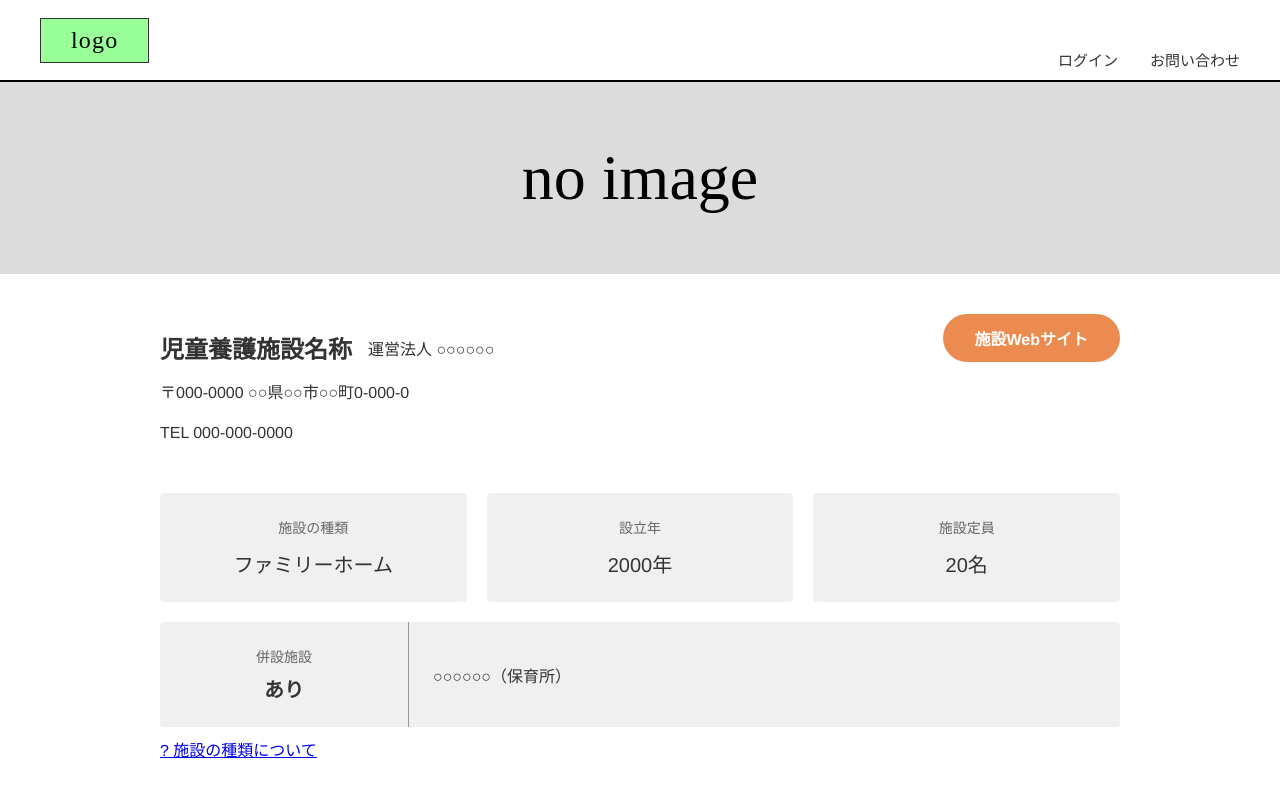
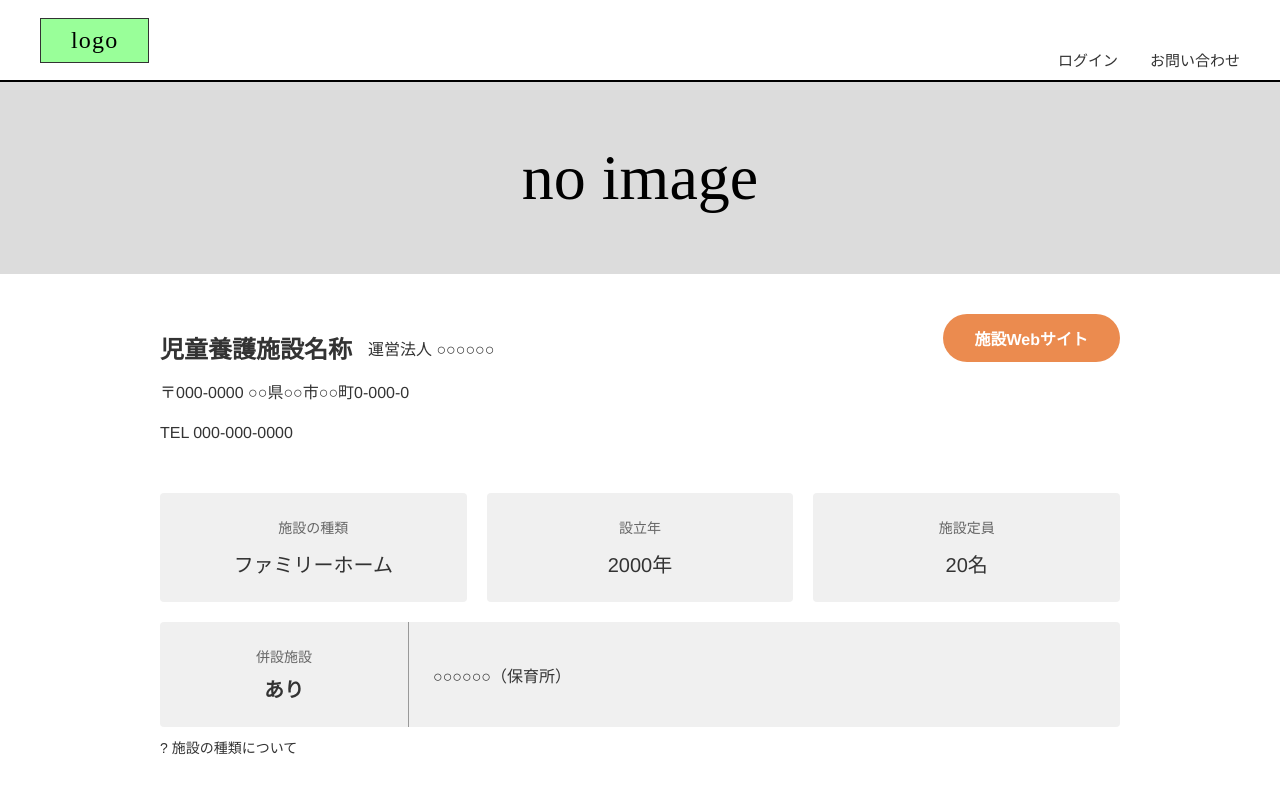
Before and after one commit to 2025-j08/front-end, a Next.js app: page /features/facilitydetail in a window 1280 px wide. Shown: the top 800 px of the page. Built offline with nearby package versions, Linux system fonts and the light colour scheme; some icons are missing; what @mui/material-nextjs would draw is missing.

Commit message:
refactor: ヘルプリンクを button 化し名前付きエクスポートに変更

```diff
--- a/src/app/features/facilitydetail/page.tsx
+++ b/src/app/features/facilitydetail/page.tsx
@@ -1,4 +1,4 @@
-import FacilityDetail from '@/features/facilitydetail/FacilityDetail';
+import { FacilityDetail } from '@/features/facilitydetail/FacilityDetail';
 
 export default function FacilityDetailPage() {
   return <FacilityDetail />;
--- a/src/features/facilitydetail/FacilityDetail.tsx
+++ b/src/features/facilitydetail/FacilityDetail.tsx
@@ -11,7 +11,7 @@ import { BasicInfoSection } from './components/BasicInfoSection/BasicInfoSection
 import { DetailTabs } from './components/DetailTabs/DetailTabs';
 import styles from './FacilityDetail.module.scss';
 
-const FacilityDetail = () => {
+export const FacilityDetail = () => {
   const { activeTab, setActiveTab, tabs } = useFacilityDetail();
 
   // ダミーデータ（将来的にはAPIから取得）
@@ -61,5 +61,3 @@ const FacilityDetail = () => {
     </div>
   );
 };
-
-export default FacilityDetail;
--- a/src/features/facilitydetail/components/BasicInfoSection/BasicInfoSection.tsx
+++ b/src/features/facilitydetail/components/BasicInfoSection/BasicInfoSection.tsx
@@ -6,6 +6,7 @@ type BasicInfoSectionProps = {
   capacity: string;
   hasAnnex: boolean;
   annexDetail?: string;
+  onHelpClick?: () => void;
 };
 
 /**
@@ -18,7 +19,17 @@ export const BasicInfoSection = ({
   capacity,
   hasAnnex,
   annexDetail,
+  onHelpClick,
 }: BasicInfoSectionProps) => {
+  const handleHelpClick = () => {
+    if (onHelpClick) {
+      onHelpClick();
+    } else {
+      // TODO: デフォルトのモーダル表示処理
+      console.log('施設の種類についてのヘルプを表示');
+    }
+  };
+
   return (
     <section className={styles.basicInfoSection}>
       {/* 上段 3カラム */}
@@ -47,7 +58,14 @@ export const BasicInfoSection = ({
       </div>
 
       <div className={styles.helpLink}>
-        <a href="#">? 施設の種類について</a>
+        <button
+          type="button"
+          className={styles.helpButton}
+          onClick={handleHelpClick}
+          aria-label="施設の種類についてのヘルプを表示"
+        >
+          ? 施設の種類について
+        </button>
       </div>
     </section>
   );
```
